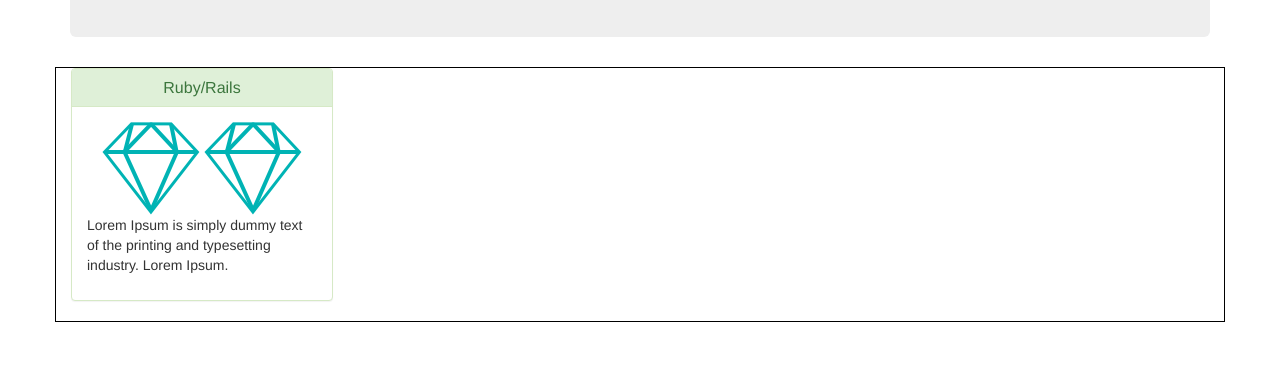
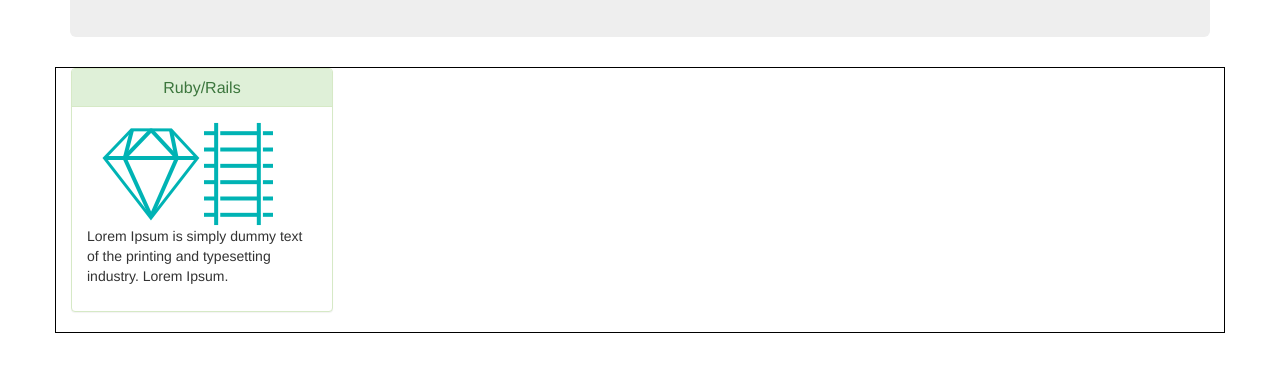
Before and after one commit to guyanderson/track-suggestion, a plain HTML site: page index.html in a window 1280 px wide. Shown: the part 128-500 px from the top of the page. Drawn offline with Linux system fonts and the light colour scheme.

Commit message:
remove unnecessary css. Finalize panel format.

```diff
--- a/css/styles.css
+++ b/css/styles.css
@@ -5,3 +5,7 @@
 h2 {
   text-align: center;
 }
+/*.panel img {
+  max-width: 90%;
+  height: auto;*/
+}
--- a/index.html
+++ b/index.html
@@ -22,8 +22,8 @@
               <div class="row">
                 <div class="col-md-1">
                 </div>
-                <img src="img/ruby.png" alt="picture of a gemstone" style="max-width: 90%; height: auto;">
-                <img src="img/ruby.png" alt="picture of a gemstone" style="max-width: 90%; height: auto;">
+                <img src="img/ruby.png" alt="picture of a gemstone">
+                <img src="img/rails.png" alt="picture of a gemstone">
               </div>
             <p>
               Lorem Ipsum is simply dummy text of the printing and typesetting industry. Lorem Ipsum.
```
